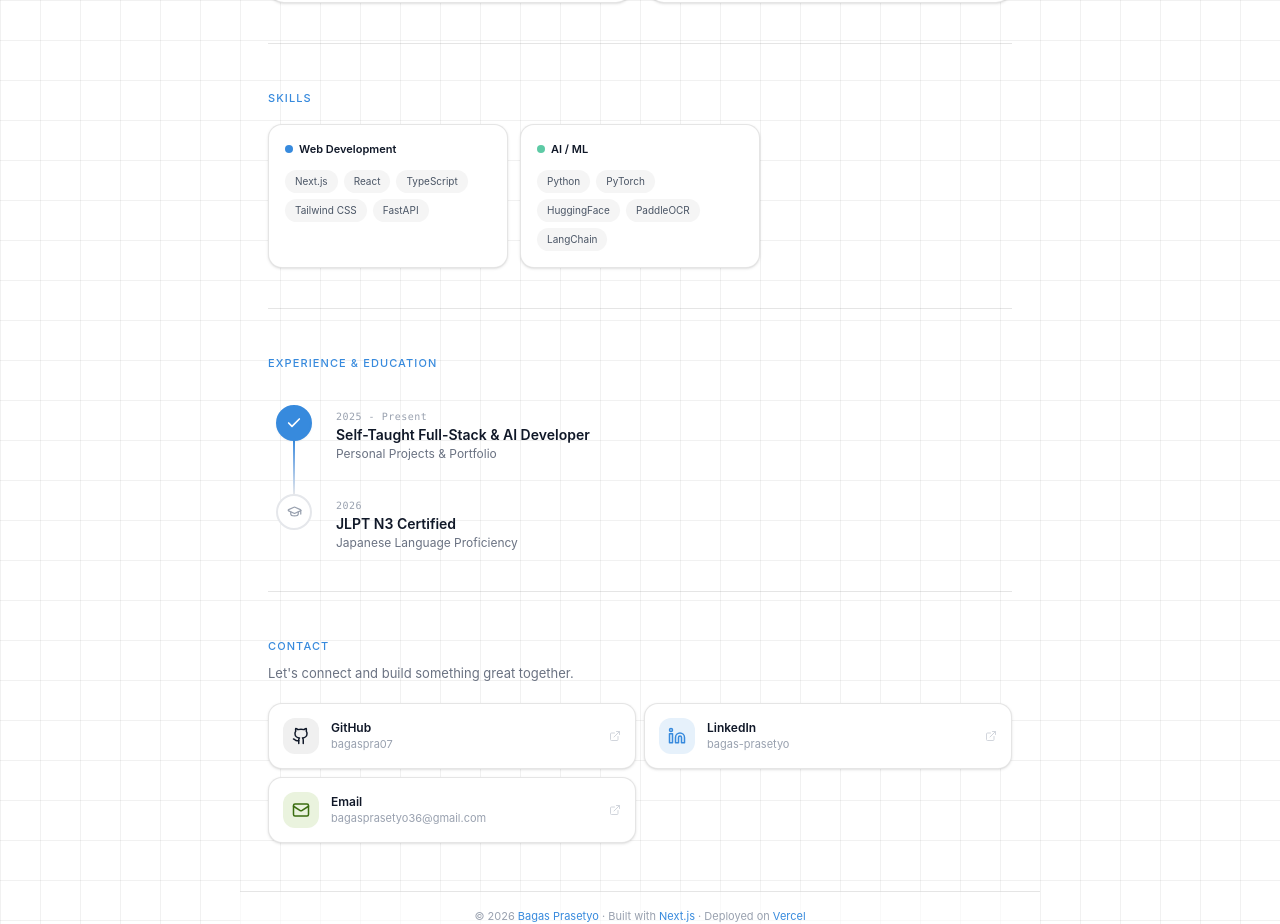
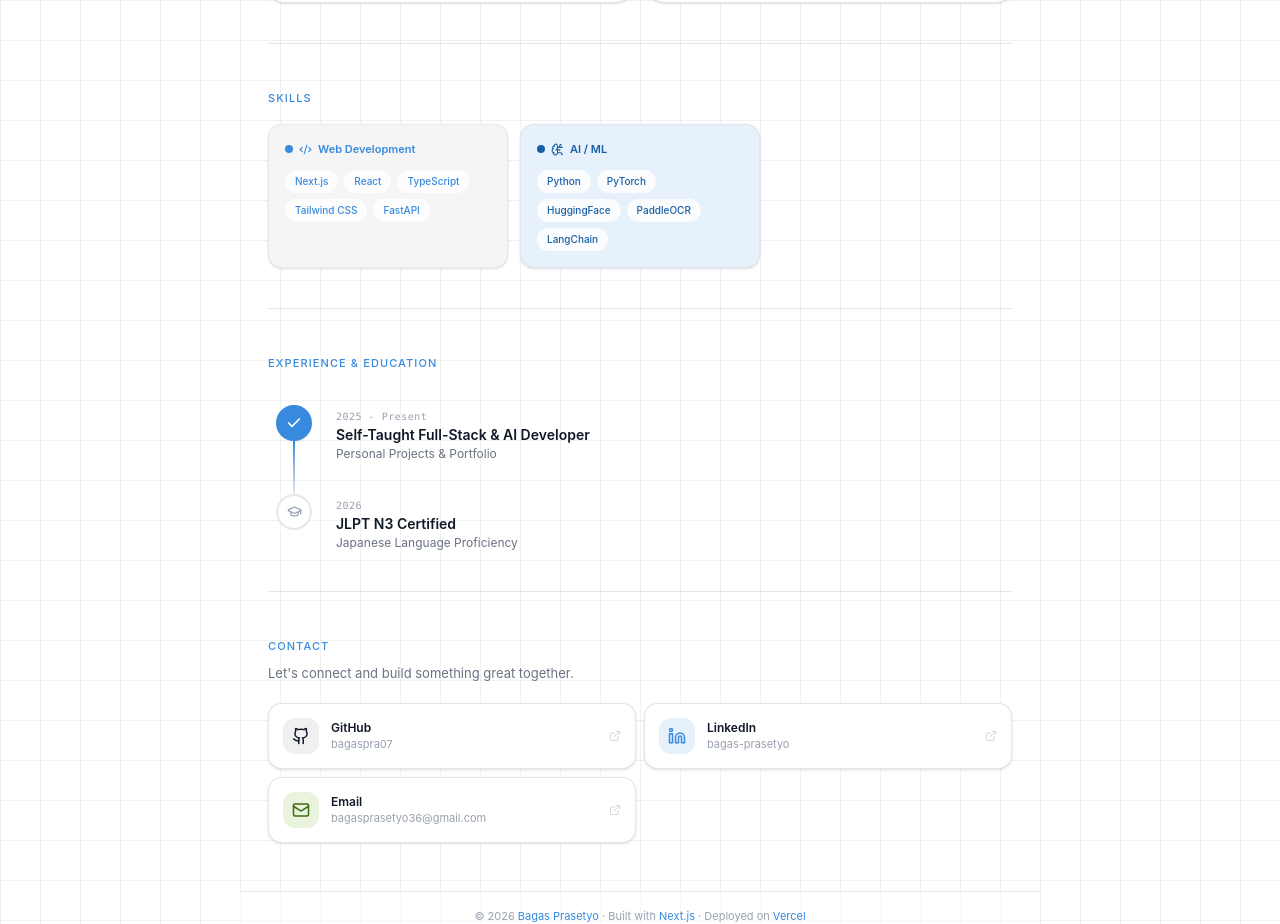
Before and after one commit to bagaspra/Portofolio, a Next.js app: page / in a window 1280 px wide. Shown: the part 1160-2084 px from the top of the page. Built offline with nearby package versions, Linux system fonts and the light colour scheme; no server answers; the database is empty.

Commit message:
feat(ui): redesign Skills section into colored Bento cards with category-matched palette, group icons, and staggered reveal animation

```diff
--- a/app/PortfolioClient.tsx
+++ b/app/PortfolioClient.tsx
@@ -255,19 +255,37 @@ export default function PortfolioClient({ data }: Props) {
       <motion.div initial={{ opacity: 0, y: 24 }} whileInView={{ opacity: 1, y: 0 }} viewport={{ once: true }} transition={{ duration: 0.5 }} id="skills" className="py-10 px-7 scroll-mt-20">
         <div className="mb-4"><span className="text-[11px] text-[#378ADD] font-medium tracking-widest uppercase">Skills</span></div>
         <div className="grid grid-cols-1 md:grid-cols-3 gap-3">
-          {skillGroups.map((g, i) => (
-            <div key={g.id} className="bg-white rounded-[14px] p-4 border border-black/10 shadow-sm">
-              <div className="text-[11px] font-semibold text-gray-900 mb-3 flex items-center gap-1.5">
-                <div className={`w-2 h-2 rounded-full ${i % 3 === 0 ? 'bg-[#378ADD]' : i % 3 === 1 ? 'bg-[#5DCAA5]' : 'bg-[#7F77DD]'}`}></div>
+          {skillGroups.map((g, i) => {
+            const palette =
+              g.name.toLowerCase().includes("ai")
+                ? { card: "bg-[#E6F1FB]", accent: "bg-[#185FA5]", text: "text-[#185FA5]", tag: "bg-white/80 text-[#185FA5]" }
+                : g.name.toLowerCase().includes("web")
+                ? { card: "bg-[#F5F5F5]", accent: "bg-[#378ADD]", text: "text-[#378ADD]", tag: "bg-white/80 text-[#378ADD]" }
+                : { card: "bg-[#EAF3DE]", accent: "bg-[#3B6D11]", text: "text-[#3B6D11]", tag: "bg-white/80 text-[#3B6D11]" };
+            const GroupIcon = g.icon === "BrainCircuit" ? BrainCircuit : g.icon === "Layers" ? Layers : Code2;
+
+            return (
+              <motion.div
+                key={g.id}
+                initial={{ opacity: 0, y: 16 }}
+                whileInView={{ opacity: 1, y: 0 }}
+                viewport={{ once: true }}
+                transition={{ duration: 0.4, delay: i * 0.08 }}
+                className={`${palette.card} rounded-[14px] p-4 border border-black/5 shadow-sm hover:shadow-md transition-shadow`}
+              >
+                <div className={`text-[11px] font-semibold mb-3 flex items-center gap-1.5 ${palette.text}`}>
+                  <div className={`w-2 h-2 rounded-full ${palette.accent}`}></div>
+                  <GroupIcon size={13} strokeWidth={2} />
                   {g.name}
                 </div>
                 <div className="flex flex-wrap gap-1.5">
                   {g.skills?.map(s => (
-                  <div key={s.id} className="text-[10px] bg-[#F5F5F5] text-gray-600 px-2.5 py-1 rounded-full">{s.name}</div>
+                    <div key={s.id} className={`text-[10px] px-2.5 py-1 rounded-full font-medium ${palette.tag}`}>{s.name}</div>
                   ))}
                 </div>
-            </div>
-          ))}
+              </motion.div>
+            );
+          })}
         </div>
       </motion.div>
 
```
Lines whose indentation alone changed are shown as unchanged.
